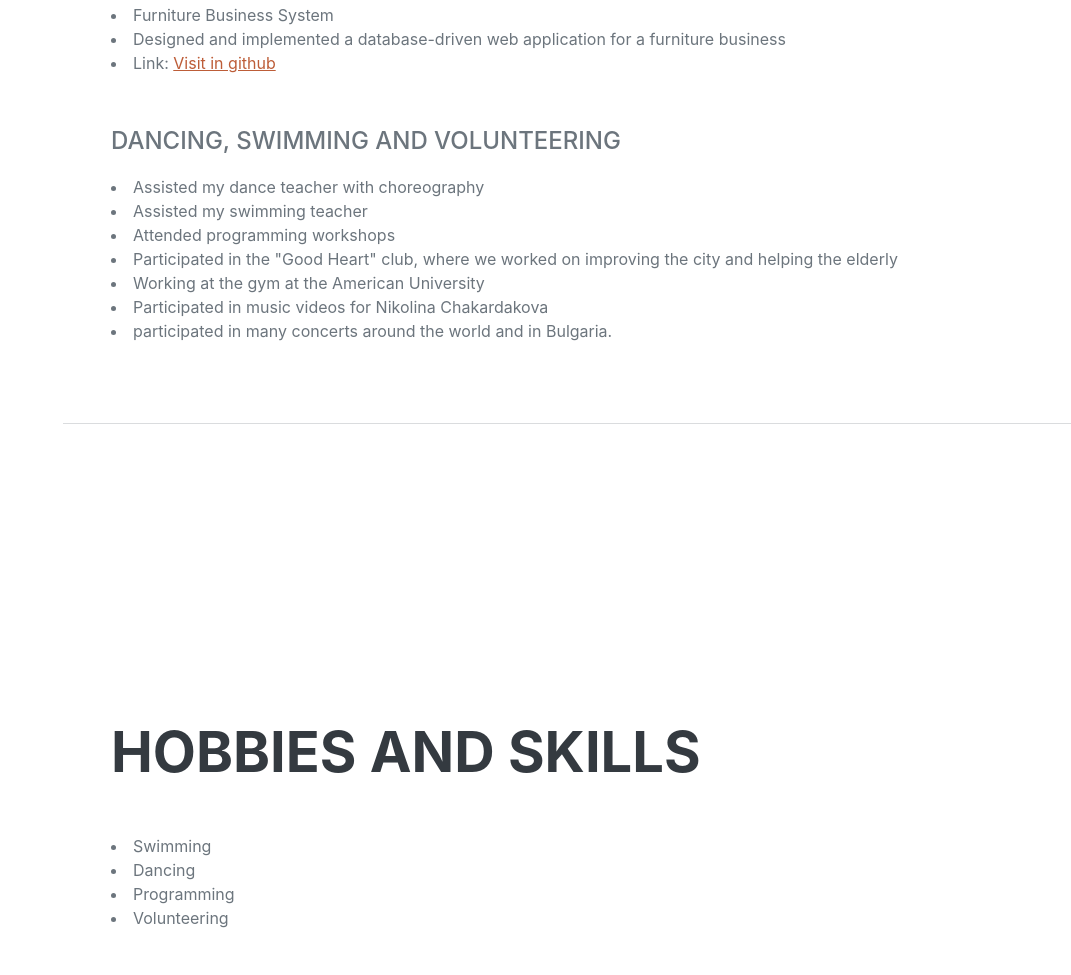
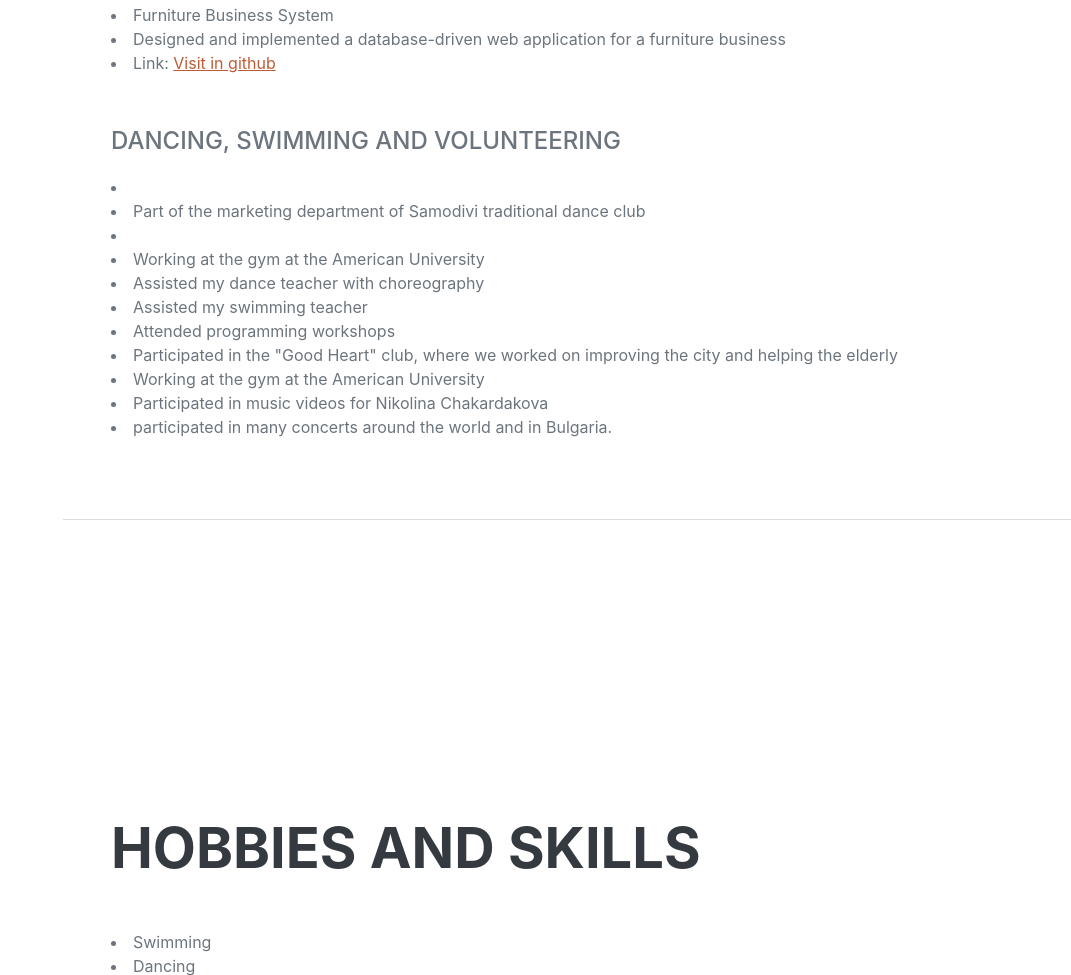
Before and after one commit to nadeto26/website, a plain HTML site: page index.html in a window 1280 px wide. Shown: the part 2341-3316 px from the top of the page, without its empty margins (209-1280 px from the left). Drawn offline with nearby package versions, Linux system fonts and the light colour scheme; a web font is replaced by a local one.

Commit message:
New changes

```diff
--- a/index.html
+++ b/index.html
@@ -132,6 +132,9 @@
                     <br>
                     <br>
                     <div class="subheading mb-3">Dancing, swimming and volunteering</div>
+                    <li></li>
+                    <li>Part of the marketing department of Samodivi traditional dance club</li>
+                    <li><li>Working at the gym at the American University</li></li>
                     <li>Assisted my dance teacher with choreography</li>
                      <li>Assisted my swimming teacher</li>
                      <li>Attended programming workshops</li>
```
